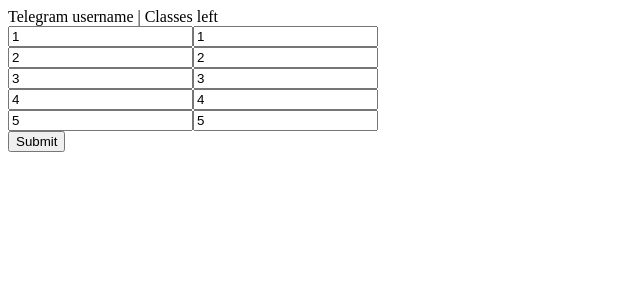
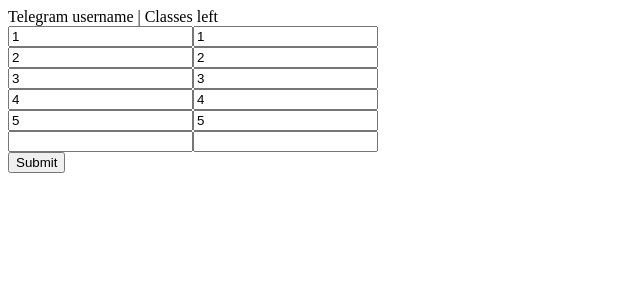
Before and after one commit to ven-shupo/shuffle-school-admin, a Next.js app: page / in a window 1280 px wide. Shown: the top 300 px of the page, without its empty margins (0-640 px from the left). Built offline with nearby package versions, Linux system fonts and the light colour scheme.

Commit message:
added empty

```diff
--- a/components/preview.js
+++ b/components/preview.js
@@ -21,6 +21,15 @@
       );
       rows.push(<br/>)
     }
+
+    rows.push(
+      <input {...register('tg_new')}/>
+    );
+    rows.push(
+      <input {...register('left_new', { pattern: /\d+/})} />
+    );
+    rows.push(<br/>)
+
     return (
         <form onSubmit={handleSubmit((data) => console.log(data))}>
           <label>Telegram username    | Classes left</label>
```
